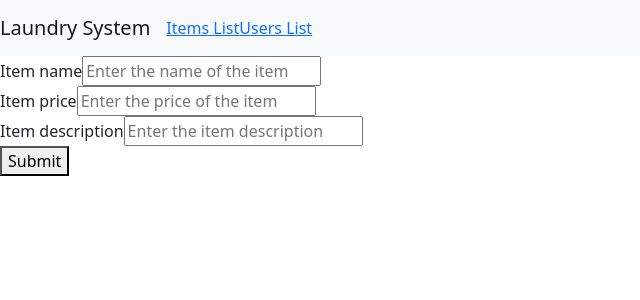
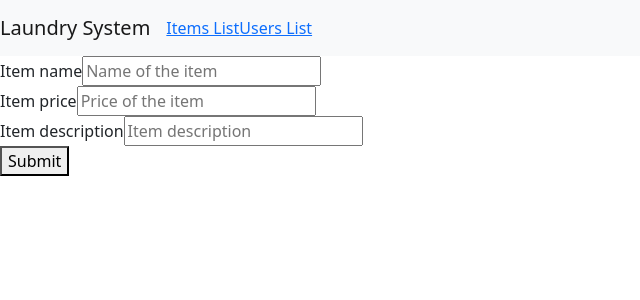
Before and after one commit to vigneshs17/Laundry_system, a React (Create React App) app in the folder frontend/: page /items/new in a window 1280 px wide. Shown: the top 300 px of the page, without its empty margins (0-640 px from the left). Built offline with nearby package versions, Linux system fonts and the light colour scheme.

Commit message:
converted Item form to react component

```diff
--- a/frontend/src/components/Items/ItemForm.js
+++ b/frontend/src/components/Items/ItemForm.js
@@ -1,18 +1,29 @@
-import {useState, setState} from 'react';
+import React, {useState, setState} from 'react';
 import axios from 'axios'
 
-const ItemForm = () => {
-    const [name, setName] = useState('')
-    const [price, setPrice] = useState('')
-    const [desc, setDesc] = useState('')
+class ItemForm extends React.Component {
+    constructor(props) {
+        super(props);
+        this.state = {
+            name: '',
+            price: '',
+            desc: '',
+            errorMsg: '',
+        };
 
-    const [errorMsg, setErrorMsg] = useState('');
+        this.handleChange = this.handleChange.bind(this);
+        this.handleSubmit = this.handleSubmit.bind(this);
+    }
 
-    const handleSubmit = (event) => {
+    handleChange(event) {
+        this.setState({
+            [event.target.name] : event.target.value
+        })
+    }
 
+    handleSubmit(event) {
         event.preventDefault();
-        const values = [name, price, desc];
-        let errorMsg = '';
+        const values = [this.state.name, this.state.price, this.state.desc];
         const allFieldsFilled = values.every((field) => {
             const value = `${field}`.trim();
             return value !== '' && value !== '0';
@@ -20,60 +31,61 @@ const ItemForm = () => {
 
         if(allFieldsFilled) {
             axios.post('http://localhost:8000/items/', {
-                'name': name,
-                'price': price,
-                'desc': desc
+                'name': this.state.name,
+                'price': this.state.price,
+                'desc': this.state.desc
             }).then(res => console.log(res))
             alert('Item created successfully.');
         }
         else {
-            errorMsg = 'Please fill out all the fields.';
+            this.state.errorMsg = 'Please fill out all the fields.';
         }
-        setErrorMsg(errorMsg);
+
+        this.props.history.push(`/items/${this.state.name}`)
     };
 
+    render() {
         return (
             <div className="main-form">
-            {errorMsg && <p className="errorMsg">{errorMsg}</p>}
+                {this.state.errorMsg && <p className="errorMsg">{this.state.errorMsg}</p>}
                 <form>
                         <label>Item name</label>
                         <input
-                        className="input-control"
                             type="text"
+                            placeholder="Name of the item"
                             name="name"
-                        placeholder="Enter the name of the item"
-                        onChange={event => setName(event.target.value)
-                    }
+                            value={this.state.name}
+                            onChange={this.handleChange}
                         />
                         <br></br>
                         <label>Item price</label>
                         <input
-                        className="input-control"
                             type="text"
+                            placeholder="Price of the item"
                             name="price"
-                        placeholder="Enter the price of the item"
-                        onChange={event => setPrice(event.target.value)
-                        }
+                            value={this.state.price}
+                            onChange={this.handleChange}
                             />
 
                         <br></br>
                         <label>Item description</label>
                         <input
-                        className="input-control"
                             type="text"
+                            placeholder="Item description"
                             name="desc"
-                        placeholder="Enter the item description"
-                        onChange={event => setDesc(event.target.value)}
+                            value={this.state.desc}
+                            onChange={this.handleChange}
                             />
                         <br></br>
 
 
-                <button variant="primary" type="submit" className="submit-btn" onClick={handleSubmit}>
+                    <button variant="primary" type="submit" className="submit-btn" onClick={this.handleSubmit}>
                         Submit
                     </button>
                 </form>
             </div>
         );
+    }
 };
 
 export default ItemForm;
```
Lines whose indentation alone changed are shown as unchanged.
